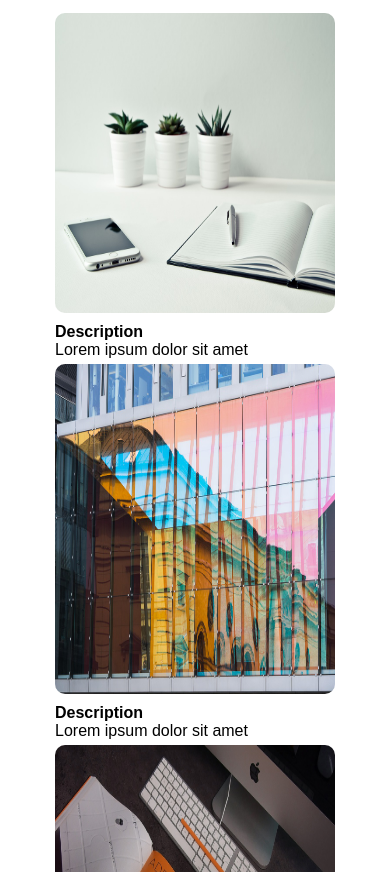
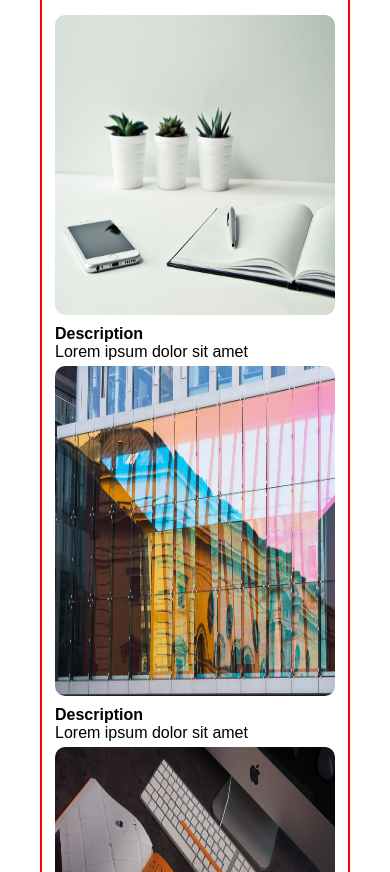
Before and after one commit to faithsamuel/my-portfolio, a plain HTML site: page index.html in a window 390 px wide. Shown: the part 624-1496 px from the top of the page. Drawn offline with Linux system fonts and the light colour scheme.

Commit message:
Add margins to the projects section

```diff
--- a/style.css
+++ b/style.css
@@ -130,6 +130,8 @@ nav{
         text-align: center;
         position: relative;
         align-items: center;
+
+
     }
 
     .learn {
@@ -168,15 +170,23 @@ nav{
       display: flex;
       flex-direction: column;
       align-items: center;
+
     }
+
+    .my-projects{
+      border: 2px solid red;
+      margin-top: 40px;
+
+    }
+
 
 
     /* Mentors */
 
-    /* .mentors-arrows {
+    .mentors-arrows {
       display: none;
 
-    } */
+    }
 
 
 
```
